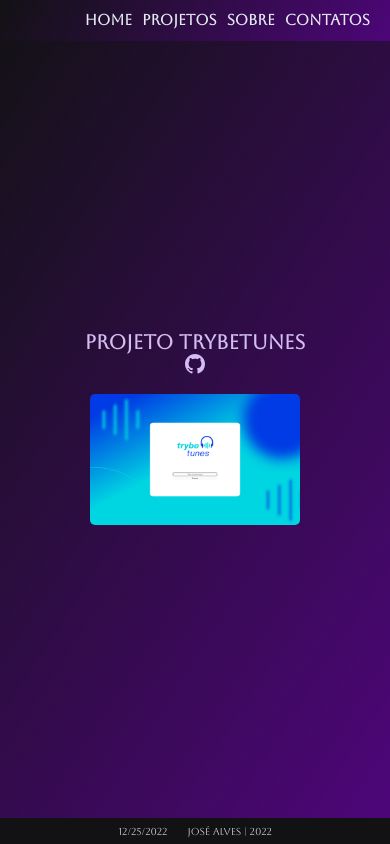
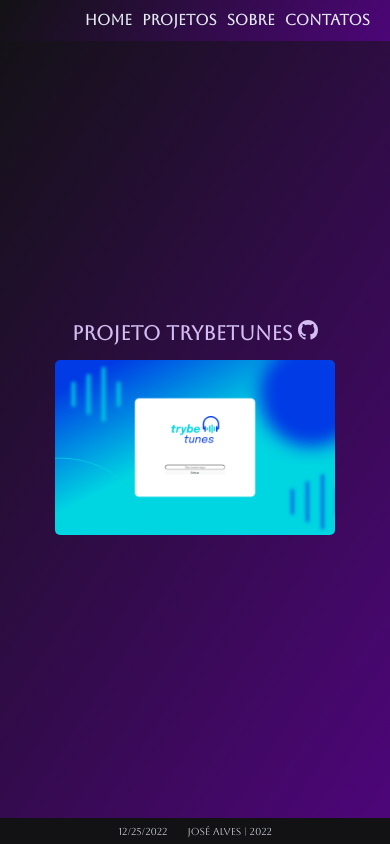
Before and after one commit to joseg-alvesg/portifolio, a React (Create React App) app: page /projects in a window 390 px wide. Built offline with nearby package versions, Linux system fonts and the light colour scheme.

Commit message:
finalizada responsividade

```diff
--- a/src/pages/styles/projetos.module.css
+++ b/src/pages/styles/projetos.module.css
@@ -36,3 +36,21 @@
   margin-top: 15px;
   width: 90%;
 }
+
+@media screen and (max-width: 600px) {
+  .section {
+    width: 80%;
+  }
+}
+
+@media screen and (max-height: 600px) {
+  .container {
+    height: 100%;
+  }
+
+  .section {
+    margin-top: 10px;
+    margin-bottom: 10px;
+  }
+
+}
```
